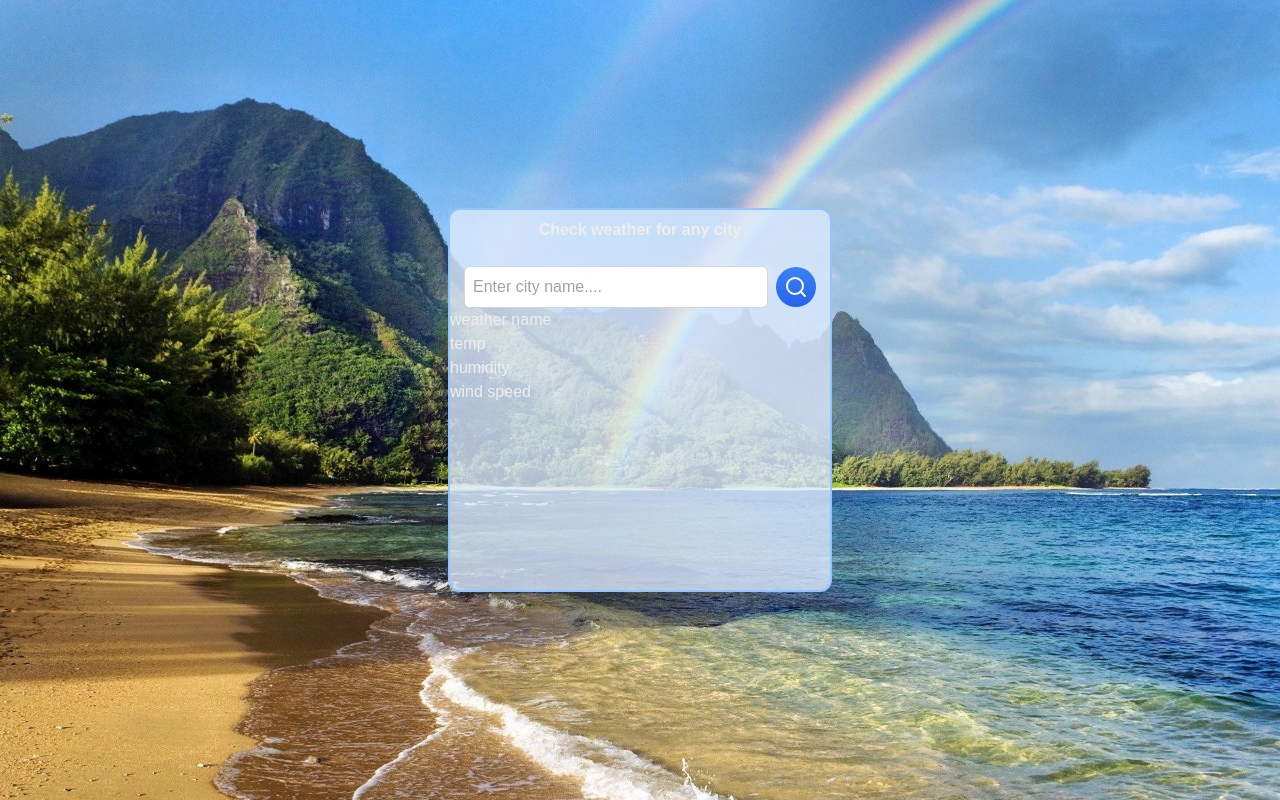
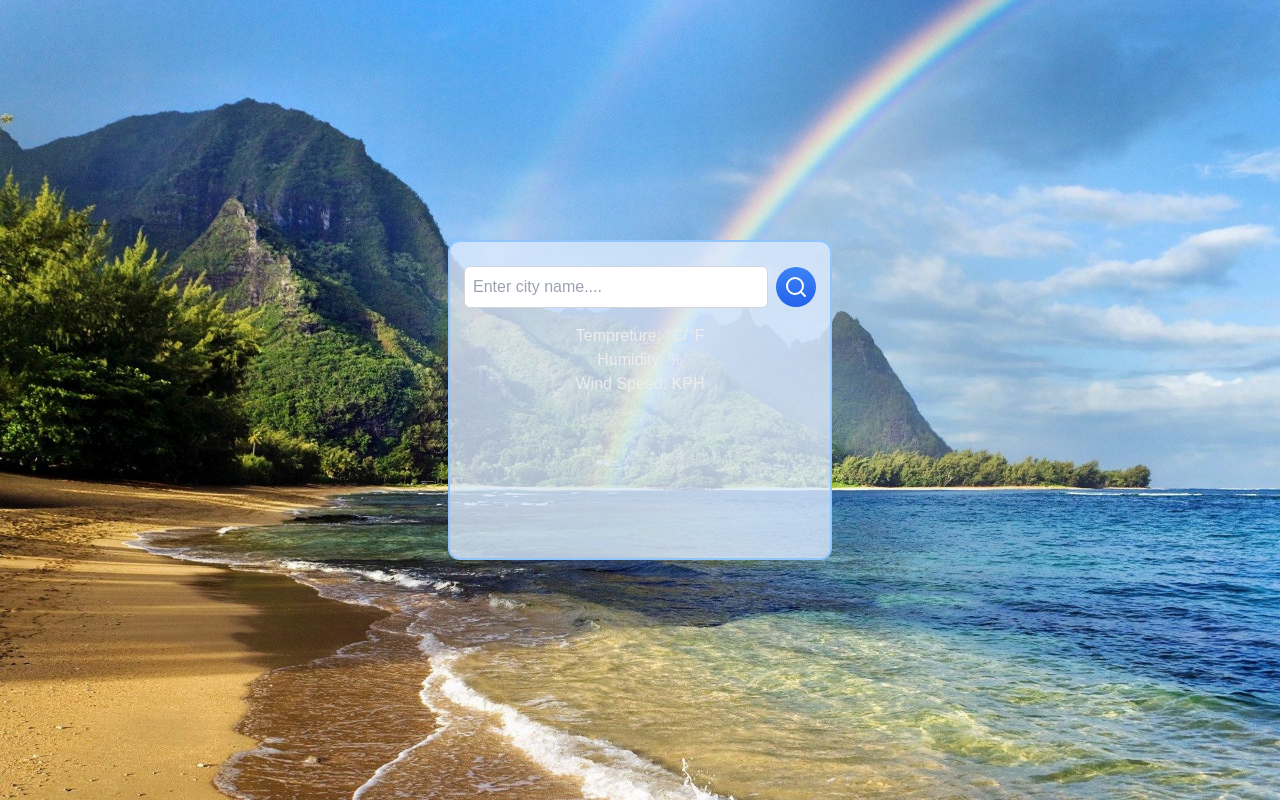
Before and after one commit to JackyChn/WeatherApp, a Next.js app: page / in a window 1280 px wide. Built offline with nearby package versions, Linux system fonts and the light colour scheme.

Commit message:
Update: weather info layout

```diff
--- a/components/ui/SearchWeather.tsx
+++ b/components/ui/SearchWeather.tsx
@@ -46,15 +46,15 @@ export default function SearchWeather() {
       windKph: cityInfo.current.wind_kph.toString(),
     };
     setCityWeatherInfo(filteredWeatherInfo);
-    console.log(cityWeatherInfo.condition.icon);
+    console.log(cityWeatherInfo.condition);
     setOfficialName(cityInfo.location.name);
   };
 
   return (
-    <div className="w-96 h-96 bg-blue-100 bg-opacity-80 border-2 border-blue-300 rounded-xl">
-      <h1 className="text-center font-semibold mt-2">
+    <div className="w-96 h-80 bg-blue-100 bg-opacity-80 border-2 border-blue-300 rounded-xl">
+      {/* <h1 className="text-center font-semibold mt-2">
         Check weather for any city
-      </h1>
+      </h1> */}
       <div className="w-full flex items-center justify-center mt-6">
         <input
           required
@@ -67,23 +67,35 @@ export default function SearchWeather() {
       </div>
 
       {cityWeatherInfo ? (
-        <div className="grid gird-cols-[170px, 1fr]">
+        <div className="w-full grid gird-cols-[170px, 1fr] items-center mt-2">
+          <div className="w-full flex items-center justify-center mt-2 ">
+            {/* Weather Image and Condition */}
             {cityWeatherInfo.condition.icon && (
-            <div className="justify-center border-2">
+              <div className="flex items-center">
                 <Image
                   src={`https:${cityWeatherInfo.condition.icon}`}
                   alt="weather"
-                width={100}
+                  width={120}
                   height={70}
-                className="text-center"
                 />
               </div>
             )}
-          <div>
-            <p>weather name</p>
-            <p>temp</p>
-            <p>humidity</p>
-            <p>wind speed</p>
+            {/* City Name */}
+            <div className="ml-16">
+              <p className="text-2xl font-semibold">{officialName}</p>
+              <p className="text-lg text-gray-700">
+                {cityWeatherInfo.condition.text}
+              </p>
+            </div>
+          </div>
+
+          {/* More Weather details */}
+          <div className="text-center">
+            <p>
+              Tempreture: {cityWeatherInfo.tempC}°C/{cityWeatherInfo.tempF}°F
+            </p>
+            <p>Humidity: {cityWeatherInfo.humidity}%</p>
+            <p>Wind Speed: {cityWeatherInfo.windKph} KPH</p>
           </div>
         </div>
       ) : (
```
Lines whose indentation alone changed are shown as unchanged.
